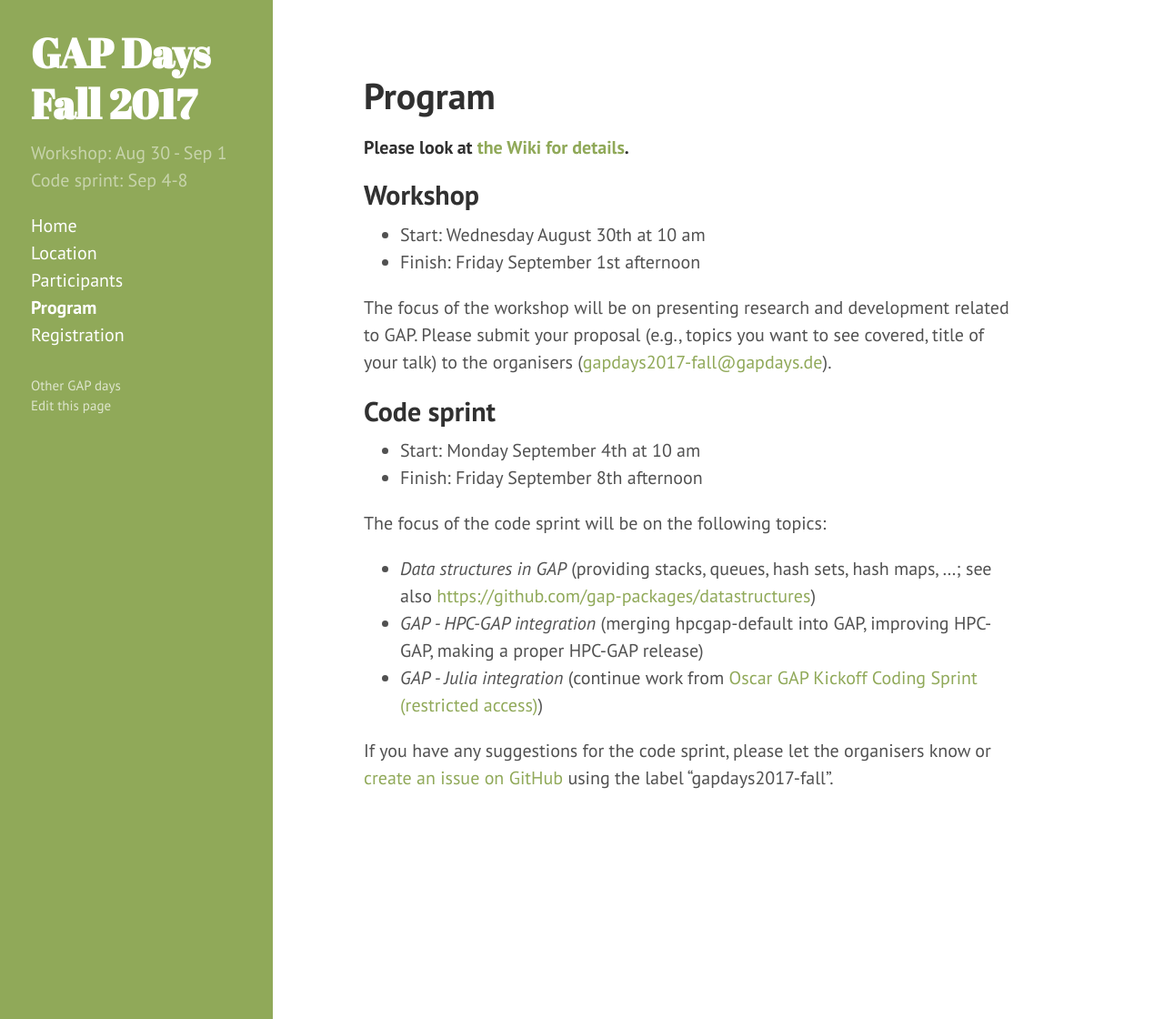
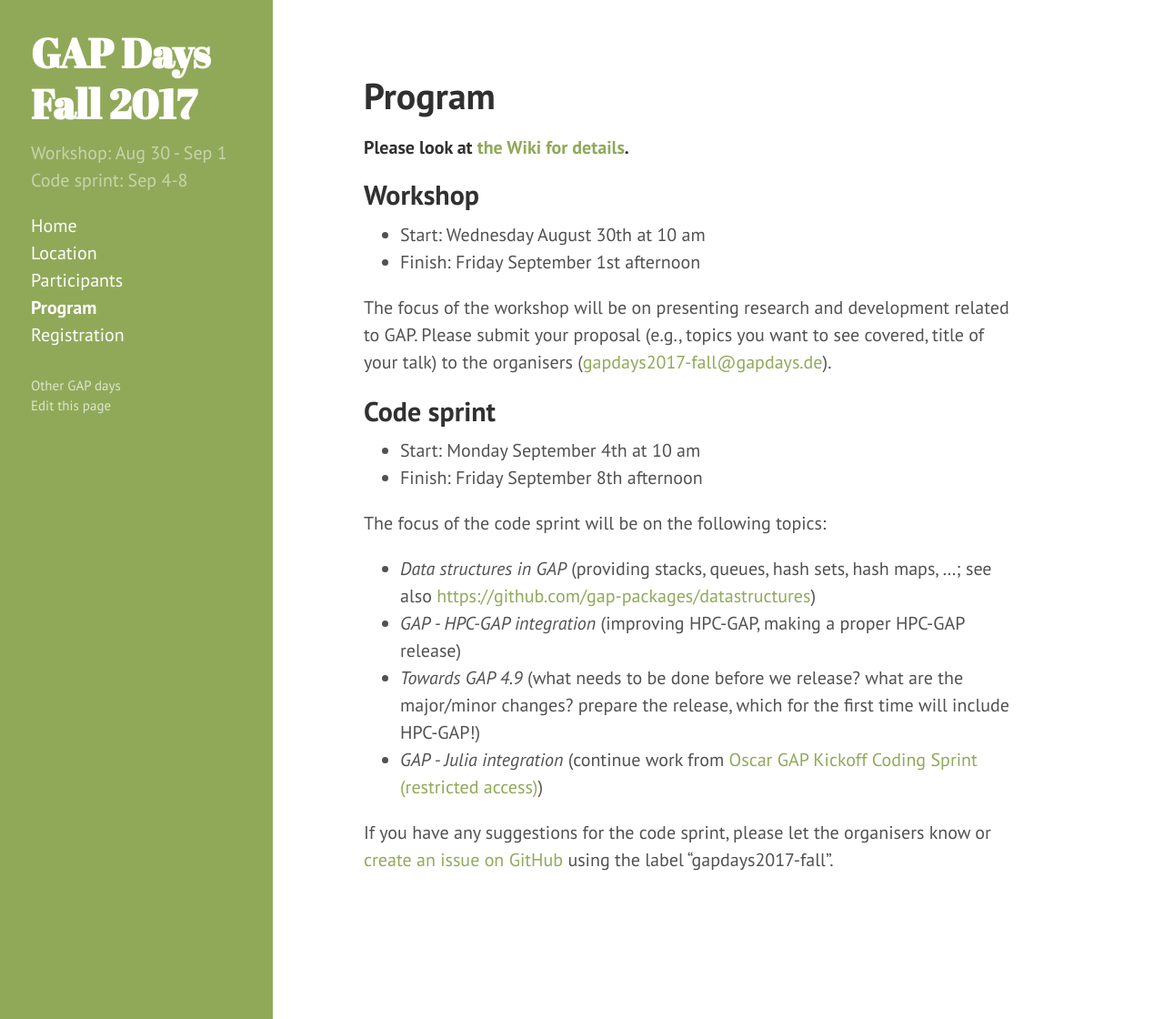
Before and after one commit to lbfm-rwth/gap-in-algebraic-research-2018, a Jekyll site: the page built from program.md, in a window 1280 px wide and 1120 px high. Shown: the whole window at 91% size. Built offline with Jekyll 4.4.1, drawn with Linux system fonts in a browser that asks for light colours.

Commit message:
Mention GAP 4.9 release under code sprint focus

```diff
--- a/program.md
+++ b/program.md
@@ -19,7 +19,8 @@ The focus of the workshop will be on presenting research and development related
 The focus of the code sprint will be on the following topics:
 
 * _Data structures in GAP_ (providing stacks, queues, hash sets, hash maps, ...; see also <https://github.com/gap-packages/datastructures>)
-* _GAP - HPC-GAP integration_ (merging hpcgap-default into GAP, improving HPC-GAP, making a proper HPC-GAP release)
+* _GAP - HPC-GAP integration_ (improving HPC-GAP, making a proper HPC-GAP release)
+* _Towards GAP 4.9_ (what needs to be done before we release? what are the major/minor changes? prepare the release, which for the first time will include HPC-GAP!)
 * _GAP - Julia integration_ (continue work from [Oscar GAP Kickoff Coding Sprint (restricted access)](https://github.com/oscar-system/OSCAR/wiki/Oscar-GAP-Kickoff-Coding-Sprint))
 
 If you have any suggestions for the code sprint, please let the organisers know or [create an issue on GitHub](https://github.com/gap-system/gap/issues) using the label "gapdays2017-fall".
```
